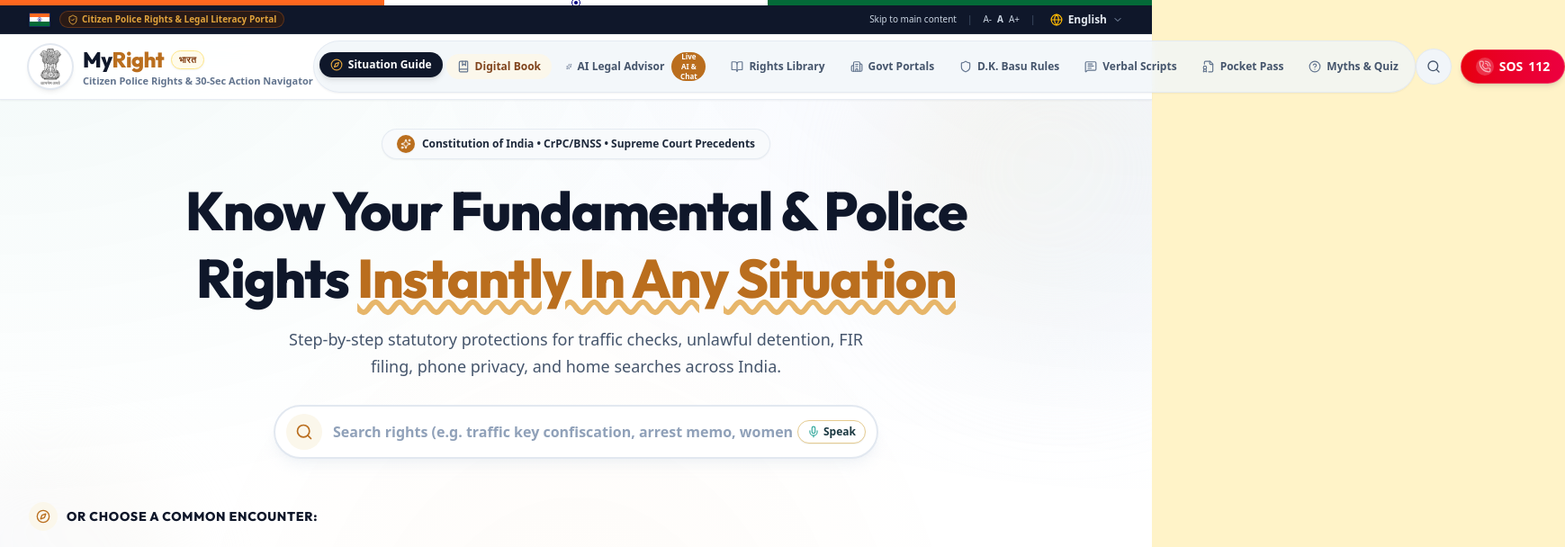
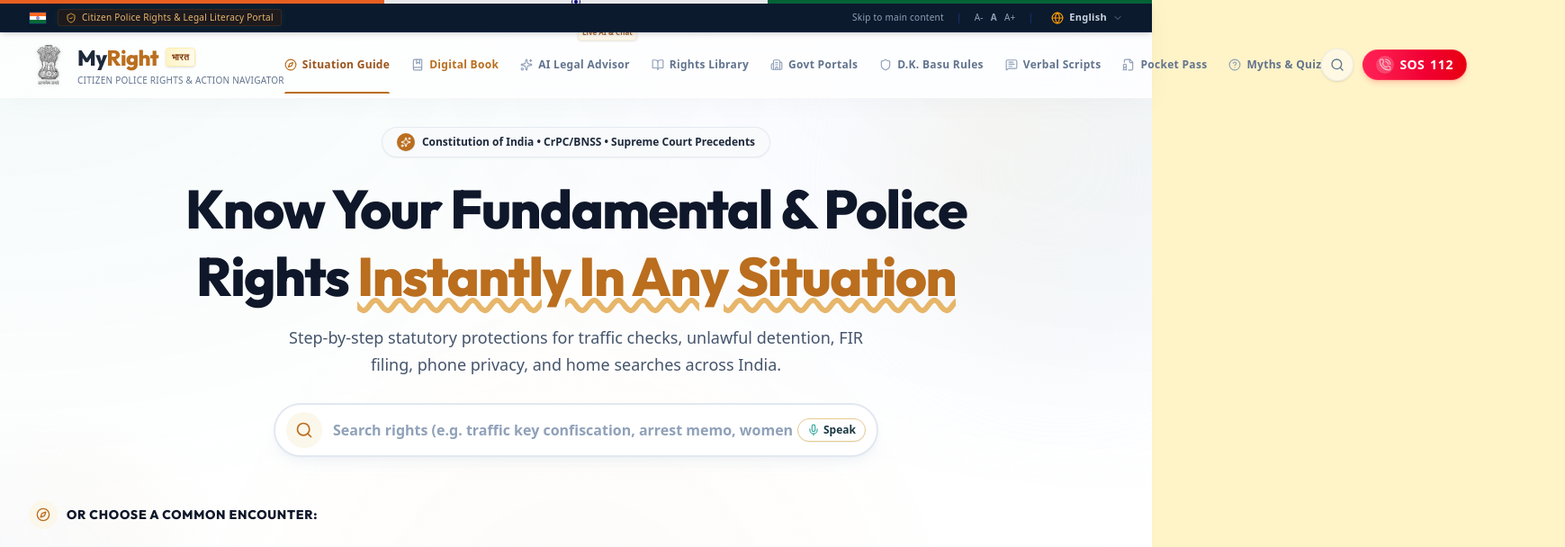
Before and after one commit to vivekducs/myright, a React (Vite) app: page /situations in a window 1280 px wide. Shown: the top 608 px of the page at 90% size, 1739 px wide, since content can reach past the window. Built offline with nearby package versions, Linux system fonts and the light colour scheme.

Commit message:
Premium aesthetic header redesign

```diff
--- a/src/components/Navbar.tsx
+++ b/src/components/Navbar.tsx
@@ -38,7 +38,7 @@
   ];
 
   return (
-    <header className="sticky top-0 z-40 bg-white/90 backdrop-blur-xl border-b border-slate-200/80 shadow-xs transition-all">
+    <header className="sticky top-0 z-40 bg-white/75 backdrop-blur-2xl border-b border-white/50 shadow-[0_4px_30px_rgba(0,0,0,0.03)] transition-all">
       {/* --- National Tiranga Banner & Satyameva Jayate Header --- */}
       <TirangaHeader language={language} setLanguage={setLanguage} />
 
@@ -49,30 +49,30 @@
           <div
             id="brand-logo"
             onClick={() => navigate('/situations')}
-            className="flex items-center gap-3 cursor-pointer group shrink-0"
+            className="flex items-center gap-2.5 cursor-pointer group shrink-0"
           >
             <div className="relative">
-              <div className="w-12 h-12 rounded-full bg-white flex items-center justify-center shadow-md group-hover:scale-105 transition-all duration-300 ring-2 ring-slate-200 p-1">
-                <img src={ashokChakra} alt="Ashok Chakra" className="w-full h-full object-contain" />
+              <div className="w-11 h-11 rounded-full flex items-center justify-center group-hover:scale-105 transition-transform duration-300">
+                <img src={ashokChakra} alt="Ashok Chakra" className="w-full h-full object-contain drop-shadow-sm" />
               </div>
             </div>
             <div>
               <div className="flex items-center gap-1.5 sm:gap-2">
-                <span className="font-display text-xl sm:text-2xl font-black tracking-tight text-slate-900 group-hover:text-teal-600 transition-colors">
+                <span className="font-display text-xl sm:text-2xl font-black tracking-tight text-slate-800 group-hover:text-teal-700 transition-colors">
                   My<span className="text-teal-600">Right</span>
                 </span>
-                <span className="text-[9px] sm:text-[10px] font-extrabold tracking-wider uppercase px-2 py-0.5 rounded-full bg-amber-50 text-amber-900 border border-amber-200 shadow-xs">
+                <span className="text-[9px] sm:text-[10px] font-extrabold tracking-wider uppercase px-1.5 py-0.5 rounded-sm bg-gradient-to-r from-amber-100 to-amber-50 text-amber-900 border border-amber-200/50 shadow-sm">
                   भारत
                 </span>
               </div>
-              <p className="text-[11px] text-slate-500 font-semibold hidden sm:block">
-                Citizen Police Rights & 30-Sec Action Navigator
+              <p className="text-[10px] text-slate-500 font-medium hidden sm:block tracking-wide uppercase mt-0.5">
+                Citizen Police Rights & Action Navigator
               </p>
             </div>
           </div>
 
-          {/* Desktop Nav - Circular Pill Group */}
-          <nav className="hidden xl:flex items-center gap-1 bg-slate-100/80 p-1.5 rounded-full border border-slate-200/80 shadow-xs backdrop-blur-xs">
+          {/* Desktop Nav - Clean Text Links with Hover Animation */}
+          <nav className="hidden xl:flex items-center gap-6 h-full">
             {navItems.map((item) => {
               const Icon = item.icon;
               const isActive = activeTab === item.id;
@@ -81,21 +81,28 @@
                   key={item.id}
                   id={`nav-tab-${item.id}`}
                   onClick={() => navigate(`/${item.id}`)}
-                  className={`flex items-center gap-1.5 px-3 py-1.5 rounded-full text-xs font-black transition-all duration-200 cursor-pointer relative ${
+                  className={`group relative flex items-center gap-1.5 py-6 text-xs font-bold transition-colors cursor-pointer ${
                     isActive
-                      ? 'bg-slate-900 text-white shadow-md -translate-y-0.5'
+                      ? 'text-teal-700'
                       : item.isSpecial
-                      ? 'bg-teal-50 text-teal-800 hover:bg-teal-600 hover:text-white'
-                      : 'text-slate-600 hover:text-slate-900 hover:bg-white'
+                      ? 'text-teal-600 hover:text-teal-800'
+                      : 'text-slate-500 hover:text-slate-900'
                   }`}
                 >
-                  <Icon className={`w-3.5 h-3.5 ${isActive ? 'text-teal-400' : 'text-slate-500'}`} />
-                  <span className="whitespace-nowrap">{item.label}</span>
+                  <Icon className={`w-3.5 h-3.5 transition-colors ${isActive ? 'text-teal-600' : 'text-slate-400 group-hover:text-slate-600'}`} />
+                  <span className="whitespace-nowrap tracking-wide">{item.label}</span>
+
+                  {/* Subtle Badge */}
                   {item.badge && !isActive && (
-                    <span className="text-[8px] bg-teal-600 text-white px-1.5 py-0.2 rounded-full font-extrabold ml-0.5">
+                    <span className="absolute -top-3 -right-2 text-[8px] bg-teal-50 text-teal-700 px-1 py-0.5 rounded-sm font-extrabold border border-teal-100 shadow-sm opacity-90 group-hover:opacity-100 transition-opacity">
                       {item.badge}
                     </span>
                   )}
+
+                  {/* Animated Bottom Border */}
+                  <span className={`absolute bottom-0 left-0 w-full h-[2.5px] rounded-t-full transition-all duration-300 ${
+                    isActive ? 'bg-teal-600 scale-x-100' : 'bg-slate-300 scale-x-0 group-hover:scale-x-100'
+                  }`} />
                 </button>
               );
             })}
@@ -107,7 +114,7 @@
             {/* Quick Search Trigger */}
             <button
               onClick={() => navigate('/rights')}
-              className="w-10 h-10 rounded-full bg-slate-100 hover:bg-slate-200 border border-slate-200 text-slate-600 hover:text-slate-900 flex items-center justify-center transition-all hover:scale-105 cursor-pointer"
+              className="w-9 h-9 rounded-full bg-white/50 hover:bg-white border border-slate-200/60 shadow-sm text-slate-500 hover:text-teal-600 flex items-center justify-center transition-all hover:shadow-md cursor-pointer"
               title="Search Rights & Laws"
             >
               <Search className="w-4 h-4" />
@@ -116,16 +123,16 @@
             {/* Fast SOS Emergency Trigger Button */}
             <motion.button
               id="emergency-sos-btn"
-              whileHover={{ scale: 1.05 }}
-              whileTap={{ scale: 0.95 }}
+              whileHover={{ scale: 1.02 }}
+              whileTap={{ scale: 0.98 }}
               onClick={onOpenEmergencyModal}
-              className="flex items-center gap-1.5 px-4 py-2 rounded-full bg-gradient-to-r from-red-600 to-rose-600 hover:from-red-500 hover:to-rose-500 text-white font-extrabold text-xs sm:text-sm shadow-md hover:shadow-lg hover:shadow-red-500/25 transition-all cursor-pointer shrink-0 border border-white/20"
+              className="flex items-center gap-1.5 px-3.5 py-1.5 rounded-full bg-gradient-to-r from-rose-500 to-red-600 text-white font-bold text-xs sm:text-sm shadow-md shadow-red-500/20 hover:shadow-red-500/40 transition-all cursor-pointer shrink-0 border border-red-400/30"
             >
-              <div className="w-5 h-5 rounded-full bg-white/20 flex items-center justify-center">
-                <PhoneCall className="w-3.5 h-3.5 animate-pulse" />
+              <div className="w-5 h-5 rounded-full bg-white/20 flex items-center justify-center backdrop-blur-sm">
+                <PhoneCall className="w-3.5 h-3.5 animate-pulse drop-shadow-md" />
               </div>
-              <span className="hidden xs:inline sm:inline">SOS</span>
-              <span>112</span>
+              <span className="hidden xs:inline sm:inline tracking-wide">SOS</span>
+              <span className="tracking-wider">112</span>
             </motion.button>
 
             {/* Mobile quick menu trigger */}
--- a/src/components/TirangaHeader.tsx
+++ b/src/components/TirangaHeader.tsx
@@ -15,9 +15,9 @@
   const t = getT(language);
   const currentLangObj = LANGUAGE_OPTIONS.find((l) => l.code === language) || LANGUAGE_OPTIONS[0];
   return (
-    <div className="w-full bg-slate-900 text-slate-100 text-xs select-none border-b border-slate-800">
+    <div className="w-full bg-[#0B1A2C] text-slate-200 text-xs select-none border-b border-[#142A45] shadow-md relative z-50">
       {/* --- The Indian National Tricolour (Tiranga) Top Ribbon with Ashoka Chakra --- */}
-      <div className="w-full h-1.5 flex relative overflow-hidden">
+      <div className="w-full h-1 flex relative overflow-hidden opacity-90">
         {/* Saffron (Kesaria) */}
         <div className="w-1/3 bg-[#FF671F]" title="Saffron - Courage & Sacrifice" />
         {/* White (Shwet) with navy Chakra accent */}
@@ -33,10 +33,10 @@
       {/* Official Government of India Top Banner */}
       <div className="w-full px-4 sm:px-6 lg:px-8 py-1.5 flex items-center justify-between gap-3">
         {/* Left: Ashok Stambha & National Portal Tag */}
-        <div className="flex items-center gap-2.5">
-          <img src={flagSvg} alt="Indian Flag" className="h-4 w-6 object-cover shadow-sm border border-slate-700/50 rounded-[1px]" />
+        <div className="flex items-center gap-3">
+          <img src={flagSvg} alt="Indian Flag" className="h-3.5 w-5 object-cover shadow-sm border border-slate-700/50 rounded-[1px]" />
           <div className="flex flex-wrap items-center gap-x-2 gap-y-0.5 text-[11px] sm:text-xs">
-            <span className="text-[10px] text-teal-400 font-bold bg-teal-950/60 px-2 py-0.5 rounded-full border border-teal-800/60 hidden md:inline-flex items-center gap-1">
+            <span className="text-[10px] text-teal-300 font-medium tracking-wide bg-teal-950/40 px-2 py-0.5 rounded-sm border border-teal-800/30 hidden md:inline-flex items-center gap-1.5 shadow-[0_0_10px_rgba(20,184,166,0.1)]">
               <ShieldCheck className="w-3 h-3 text-teal-400" />
               Citizen Police Rights & Legal Literacy Portal
             </span>
@@ -44,46 +44,46 @@
         </div>
 
         {/* Right: Accessibility & Language */}
-        <div className="flex items-center gap-4">
+        <div className="flex items-center gap-5">
 
-          <div className="hidden lg:flex items-center gap-3 text-[10px] text-slate-300 font-medium">
-            <a href="#main-content" className="hover:text-white transition-colors cursor-pointer outline-none focus:ring-1 focus:ring-teal-400 rounded-sm">Skip to main content</a>
-            <span className="text-slate-600">|</span>
-            <div className="flex items-center gap-1.5">
+          <div className="hidden lg:flex items-center gap-3.5 text-[10px] text-slate-400 font-medium tracking-wide">
+            <a href="#main-content" className="hover:text-white transition-colors cursor-pointer outline-none focus:ring-1 focus:ring-teal-400 rounded-sm hover:drop-shadow-[0_0_8px_rgba(255,255,255,0.3)]">Skip to main content</a>
+            <span className="text-slate-700">|</span>
+            <div className="flex items-center gap-2">
               <button
                 onClick={() => document.documentElement.style.fontSize = '90%'}
-                className="hover:text-white transition-colors cursor-pointer"
+                className="hover:text-white transition-colors cursor-pointer hover:drop-shadow-[0_0_8px_rgba(255,255,255,0.3)]"
                 title="Decrease Text Size"
               >
                 A-
               </button>
               <button
                 onClick={() => document.documentElement.style.fontSize = '100%'}
-                className="hover:text-white transition-colors cursor-pointer font-bold"
+                className="hover:text-white transition-colors cursor-pointer font-bold hover:drop-shadow-[0_0_8px_rgba(255,255,255,0.3)]"
                 title="Normal Text Size"
               >
                 A
               </button>
               <button
                 onClick={() => document.documentElement.style.fontSize = '110%'}
-                className="hover:text-white transition-colors cursor-pointer"
+                className="hover:text-white transition-colors cursor-pointer hover:drop-shadow-[0_0_8px_rgba(255,255,255,0.3)]"
                 title="Increase Text Size"
               >
                 A+
               </button>
             </div>
-            <span className="text-slate-600">|</span>
+            <span className="text-slate-700">|</span>
           </div>
 
           {/* Language Selector in Top Header */}
           <div className="relative z-50 ml-auto sm:ml-0">
             <button
               onClick={() => setIsLangDropdownOpen(!isLangDropdownOpen)}
-              className="flex items-center gap-1.5 text-xs font-bold text-slate-200 hover:text-white transition-colors cursor-pointer"
+              className="flex items-center gap-1.5 text-[11px] font-semibold text-slate-300 hover:text-white transition-colors cursor-pointer hover:drop-shadow-[0_0_8px_rgba(255,255,255,0.3)] tracking-wide"
             >
-              <Globe className="w-3.5 h-3.5 text-amber-400" />
+              <Globe className="w-3.5 h-3.5 text-amber-500" />
               <span>{currentLangObj.nativeName}</span>
-              <ChevronDown className={`w-3 h-3 text-slate-400 transition-transform ${isLangDropdownOpen ? 'rotate-180' : ''}`} />
+              <ChevronDown className={`w-3 h-3 text-slate-500 transition-transform ${isLangDropdownOpen ? 'rotate-180' : ''}`} />
             </button>
 
             <AnimatePresence>
```
